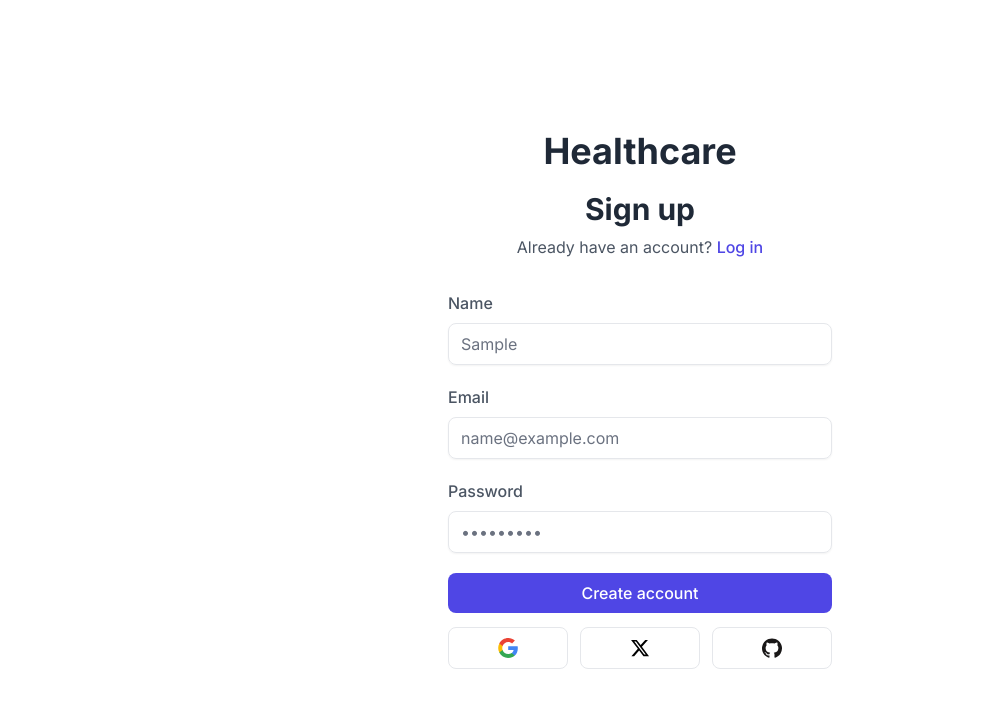
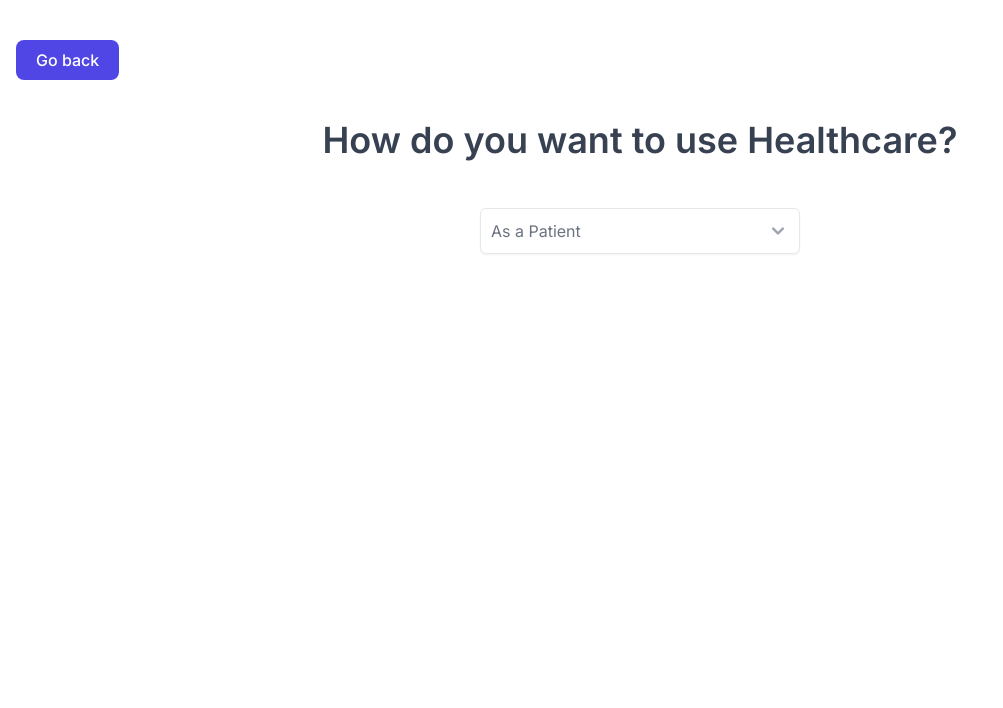
Before and after one commit to Daniel-16/healthcare-ai, a Next.js app: page /signup in a window 1280 px wide. Both pictures are taken after typing "Sample", "name@example.com", "Sample123" into the empty fields and a click on the button "Create account". Shown: the top 708 px of the page, without its empty margins (0-1003 px from the left). Built offline with nearby package versions, Linux system fonts and the light colour scheme.

Commit message:
choose account type

```diff
--- /dev/null
+++ b/app/signup/accountType.tsx
@@ -0,0 +1,39 @@
+const AccountType = ({ handleBack }: { handleBack: () => void }) => {
+  return (
+    <>
+      <div className="px-4 py-10 w-full">
+        <button
+          className="py-2 px-5 bg-indigo-600 text-white font-medium rounded-lg duration-150 active:bg-indigo-600 hover:bg-indigo-500"
+          onClick={handleBack}
+        >
+          Go back
+        </button>
+      </div>
+      <div className="container mx-auto text-center">
+        <h1 className="font-semibold text-4xl text-gray-700">
+          How do you want to use Healthcare?
+        </h1>
+      </div>
+      <div className="mx-auto relative max-w-xs mt-12">
+        <svg
+          xmlns="http://www.w3.org/2000/svg"
+          className="absolute top-0 bottom-0 w-6 h-6 my-auto text-gray-400 right-2.5"
+          viewBox="0 0 20 20"
+          fill="currentColor"
+        >
+          <path
+            fillRule="evenodd"
+            d="M5.293 7.293a1 1 0 011.414 0L10 10.586l3.293-3.293a1 1 0 111.414 1.414l-4 4a1 1 0 01-1.414 0l-4-4a1 1 0 010-1.414z"
+            clipRule="evenodd"
+          />
+        </svg>
+        <select className="w-full p-2.5 text-gray-500 bg-white border rounded-md shadow-sm outline-none appearance-none focus:border-indigo-700">
+          <option>As a Patient</option>
+          <option>As a Doctor</option>
+        </select>
+      </div>
+    </>
+  );
+};
+
+export default AccountType;
--- a/app/signup/page.tsx
+++ b/app/signup/page.tsx
@@ -1,7 +1,19 @@
 "use client";
 import Link from "next/link";
+import React, { useState } from "react";
+import AccountType from "./accountType";
 
 const Signup = () => {
+  const [step, setStep] = useState(0);
+  const handleNext = () => {
+    setStep(step + 1);
+    console.log(step);
+  };
+  const handleBack = () => {
+    setStep(step - 1);
+    console.log(step);
+  };
+  if (step == 0) {
     return (
       <>
         <main className="w-full h-screen flex flex-col items-center justify-center px-4">
@@ -23,7 +35,10 @@ const Signup = () => {
                 </p>
               </div>
             </div>
-          <form onSubmit={(e) => e.preventDefault()} className="mt-8 space-y-5">
+            <form
+              onSubmit={(e) => e.preventDefault()}
+              className="mt-8 space-y-5"
+            >
               <div>
                 <label className="font-medium">Name</label>
                 <input
@@ -54,6 +69,7 @@ const Signup = () => {
               <button
                 type="submit"
                 className="w-full px-4 py-2 text-white font-medium bg-indigo-600 hover:bg-indigo-500 active:bg-indigo-600 rounded-lg duration-150"
+                onClick={handleNext}
               >
                 Create account
               </button>
@@ -158,6 +174,9 @@ const Signup = () => {
         </main>
       </>
     );
+  } else {
+    return <AccountType handleBack={handleBack} />;
+  }
 };
 
 export default Signup;
```
Lines whose indentation alone changed are shown as unchanged.
